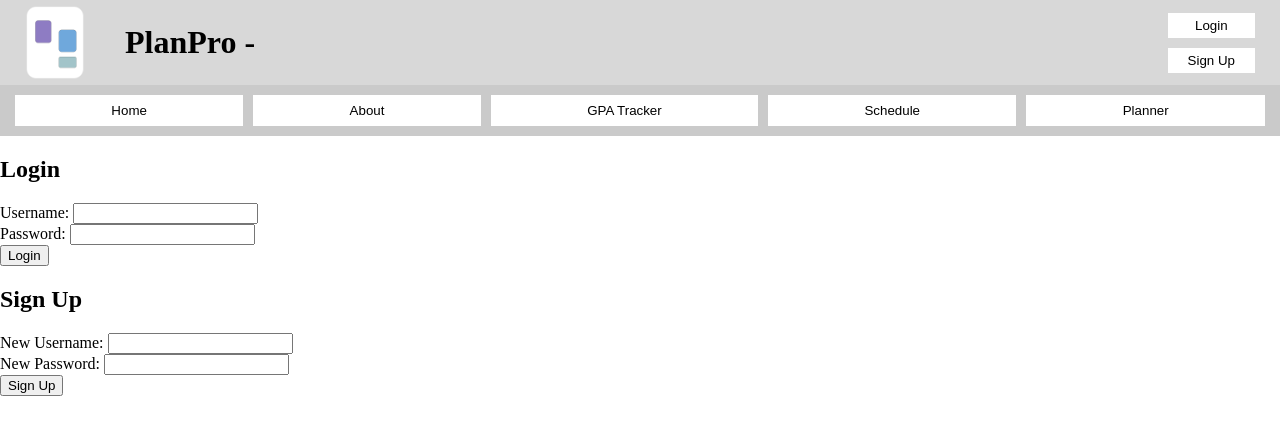
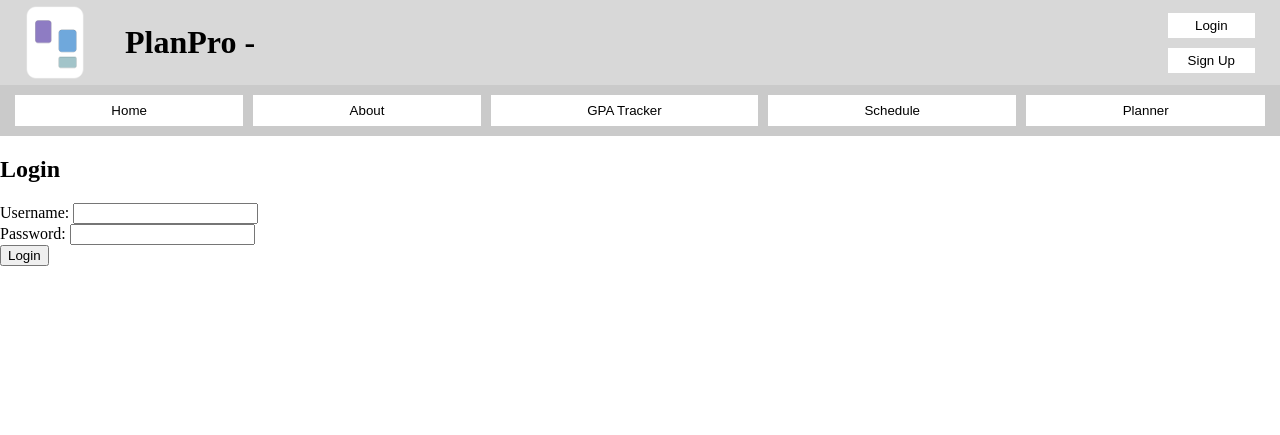
Before and after one commit to zatkins2003/3155-Final-Project, a Flask app: template templates/login.html in a window 1280 px wide. Shown: the top 435 px of the page. Run offline with Flask 3, Linux system fonts and the light colour scheme; the template is opened without the code that fills it, so the values that code supplies are empty.

Commit message:
Update login.html

```diff
--- a/templates/login.html
+++ b/templates/login.html
@@ -15,17 +15,6 @@
             <label for="password">Password:</label>
             <input type="password" id="loginPassword" name="password" required><br>
             <button type="submit">Login</button>
-        </form>
-    </div>
-
-    <div id="signupContainer">
-        <h2>Sign Up</h2>
-        <form id="signupForm">
-            <label for="newUsername">New Username:</label>
-            <input type="text" id="signupUsername" name="newUsername" required><br>
-            <label for="newPassword">New Password:</label>
-            <input type="password" id="signupPassword" name="newPassword" required><br>
-            <button type="submit">Sign Up</button>
         </form>
     </div>
 </main>
@@ -57,28 +46,5 @@
             console.error("Error during login:", error);
         });
     });
-
-    document.getElementById("signupForm").addEventListener("submit", function(event) {
-        event.preventDefault();
-        var username = document.getElementById("signupUsername").value;
-        var password = document.getElementById("signupPassword").value;
-        fetch("/signup", {
-            method: "POST",
-            headers: {
-                "Content-Type": "application/json"
-            },
-            body: JSON.stringify({ username: username, password: password })
-        })
-        .then(response => {
-            if (response.ok) {
-                console.log("Signup successful");
-            } else {
-                console.error("Signup failed:", response.statusText);
-            }
-        })
-        .catch(error => {
-            console.error("Error during signup:", error);
-        });
-    });
 </script>
 {% endblock %}
```
